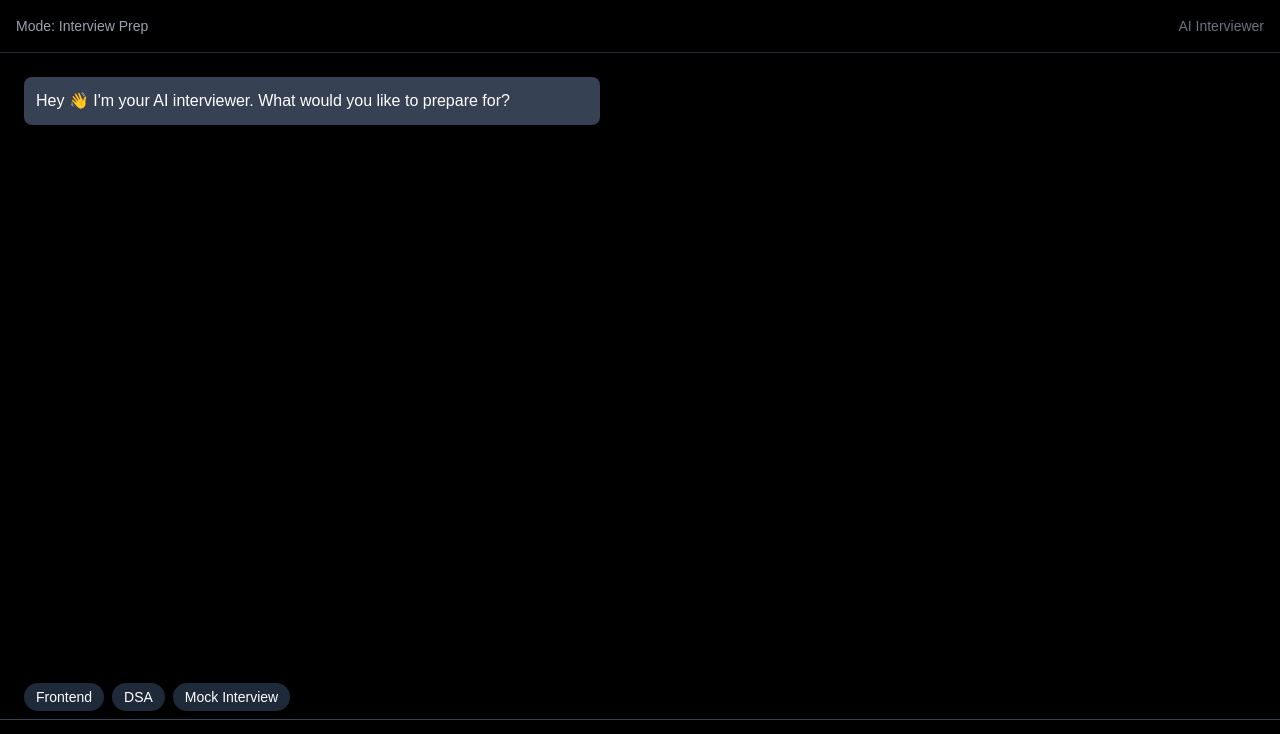
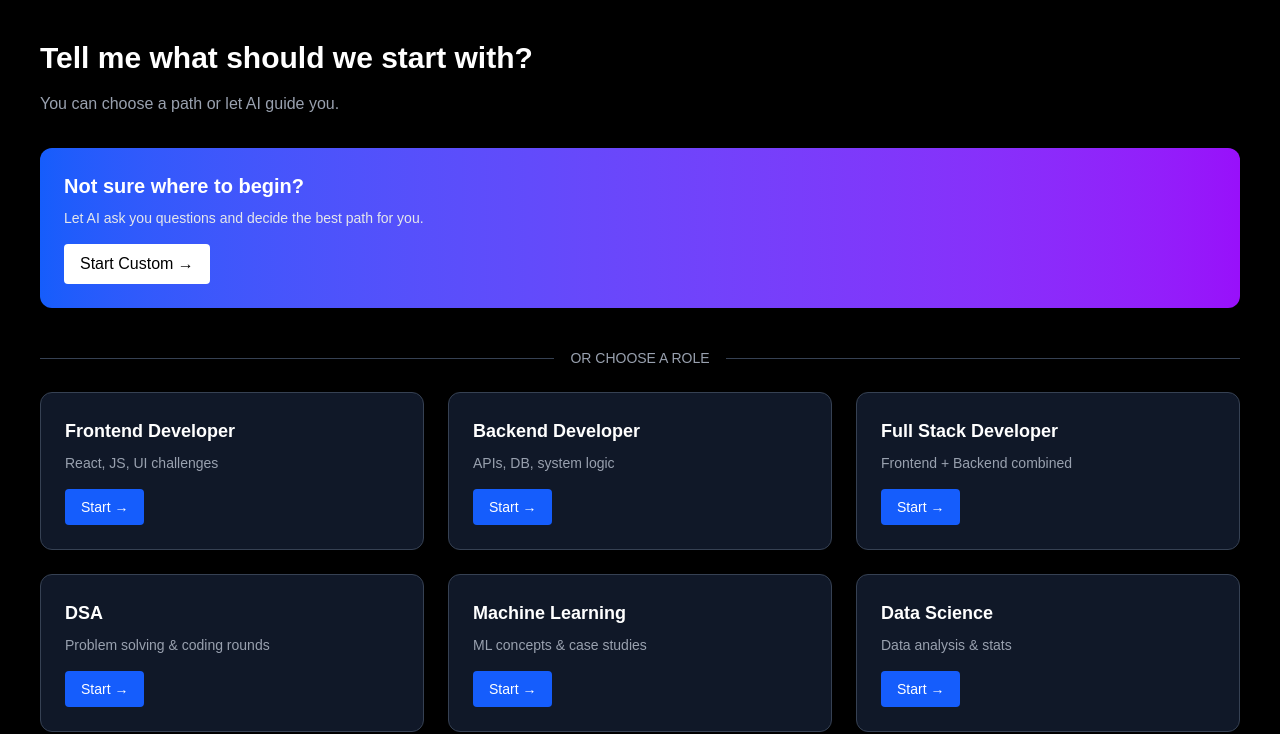
Before and after one commit to sandeepkumar23f/IntervueX.ai, a Next.js app: page /interview in a window 1280 px wide. Shown: the top 734 px of the page. Built offline with nearby package versions, Linux system fonts and the light colour scheme; sample sign-in values are in the browser's storage.

Commit message:
added the interview page with user custom role and other 10 roles like ML engineer DevOps engineer

```diff
--- /dev/null
+++ b/app/chat/page.tsx
@@ -0,0 +1,78 @@
+"use client";
+
+import { useEffect, useState } from "react";
+import ProtectedRoute from "@/components/ProtectedRoute";
+
+export default function ChatPage() {
+  const [role, setRole] = useState("");
+  const [messages, setMessages] = useState<string[]>([]);
+  const [input, setInput] = useState("");
+
+  useEffect(() => {
+    const savedRole = localStorage.getItem("role");
+    if (savedRole) setRole(savedRole);
+  }, []);
+
+  const sendMessage = () => {
+    if (!input) return;
+
+    setMessages((prev) => [...prev, input]);
+    setInput("");
+  };
+
+  return (
+    <ProtectedRoute>
+      <div className="min-h-screen bg-black text-white flex flex-col">
+
+        {/* Header */}
+        <div className="p-4 border-b border-gray-700">
+          <h1 className="text-lg font-semibold">
+            {role} Interview
+          </h1>
+        </div>
+
+        {/* Messages */}
+        <div className="flex-1 p-4 overflow-y-auto">
+          {messages.map((msg, i) => (
+            <div key={i} className="mb-2">
+              <div className="bg-gray-800 p-2 rounded w-fit">
+                {msg}
+              </div>
+            </div>
+          ))}
+        </div>
+
+        {/* Suggested Buttons (YOUR CODE HERE ✅) */}
+        <div className="px-6 pb-2 flex gap-2 flex-wrap">
+          {["Frontend", "DSA", "Mock Interview"].map((item) => (
+            <button
+              key={item}
+              onClick={() => setInput(item)}
+              className="bg-gray-800 px-3 py-1 rounded-full text-sm hover:bg-gray-700"
+            >
+              {item}
+            </button>
+          ))}
+        </div>
+
+        {/* Input */}
+        <div className="p-4 flex gap-2 border-t border-gray-700">
+          <input
+            value={input}
+            onChange={(e) => setInput(e.target.value)}
+            className="flex-1 bg-gray-900 px-3 py-2 rounded"
+            placeholder="Ask something..."
+          />
+
+          <button
+            onClick={sendMessage}
+            className="bg-blue-600 px-4 rounded"
+          >
+            Send
+          </button>
+        </div>
+
+      </div>
+    </ProtectedRoute>
+  );
+}
--- a/app/interview/page.tsx
+++ b/app/interview/page.tsx
@@ -1,5 +1,95 @@
-import ChatBox from "@/components/interview/ChatBox";
+"use client";
+
+import { useRouter } from "next/navigation";
+import ProtectedRoute from "@/components/ProtectedRoute";
 
 export default function InterviewPage() {
-  return <ChatBox />;
+  const router = useRouter();
+
+  const roles = [
+    { title: "Frontend Developer", desc: "React, JS, UI challenges" },
+    { title: "Backend Developer", desc: "APIs, DB, system logic" },
+    { title: "Full Stack Developer", desc: "Frontend + Backend combined" },
+    { title: "DSA", desc: "Problem solving & coding rounds" },
+    { title: "Machine Learning", desc: "ML concepts & case studies" },
+    { title: "Data Science", desc: "Data analysis & stats" },
+    { title: "DevOps Engineer", desc: "CI/CD, Docker, deployment" },
+    { title: "System Design", desc: "Scalable architecture" },
+    { title: "Mobile App Developer", desc: "Android / iOS basics" },
+    { title: "Cyber Security", desc: "Security fundamentals" },
+    { title: "Cloud Engineer", desc: "AWS, Azure, infra" },
+    { title: "HR Interview", desc: "Behavioral & HR questions" },
+  ];
+
+  const handleStart = (role: string) => {
+    localStorage.setItem("role", role);
+    router.push("/chat");
+  };
+
+  const handleCustom = () => {
+    localStorage.setItem("role", "custom");
+    router.push("/chat");
+  };
+
+  return (
+    <ProtectedRoute>
+      <div className="min-h-screen bg-black text-white p-10">
+
+        {/* Heading */}
+        <h1 className="text-3xl font-bold mb-4">
+          Tell me what should we start with?
+        </h1>
+        <p className="text-gray-400 mb-8">
+          You can choose a path or let AI guide you.
+        </p>
+
+        {/* 🔥 Custom AI Start (TOP PRIORITY) */}
+        <div className="mb-10">
+          <div className="bg-linear-to-r from-blue-600 to-purple-600 p-6 rounded-xl">
+            <h2 className="text-xl font-semibold mb-2">
+              Not sure where to begin?
+            </h2>
+            <p className="text-sm text-gray-200 mb-4">
+              Let AI ask you questions and decide the best path for you.
+            </p>
+
+            <button
+              onClick={handleCustom}
+              className="bg-white text-black px-4 py-2 rounded font-medium hover:bg-gray-200"
+            >
+              Start Custom →
+            </button>
+          </div>
+        </div>
+
+        {/* 🔥 Divider */}
+        <div className="flex items-center gap-4 mb-6">
+          <div className="flex-1 h-px bg-gray-700"></div>
+          <span className="text-gray-400 text-sm">OR CHOOSE A ROLE</span>
+          <div className="flex-1 h-px bg-gray-700"></div>
+        </div>
+
+        {/* 🔥 Roles Grid */}
+        <div className="grid md:grid-cols-3 gap-6">
+          {roles.map((role) => (
+            <div
+              key={role.title}
+              className="bg-gray-900 p-6 rounded-xl border border-gray-700 hover:border-blue-500 transition"
+            >
+              <h2 className="text-lg font-semibold">{role.title}</h2>
+              <p className="text-gray-400 mt-2 text-sm">{role.desc}</p>
+
+              <button
+                onClick={() => handleStart(role.title)}
+                className="mt-4 bg-blue-600 px-4 py-2 rounded hover:bg-blue-700 text-sm"
+              >
+                Start →
+              </button>
+            </div>
+          ))}
+        </div>
+
+      </div>
+    </ProtectedRoute>
+  );
 }
```
